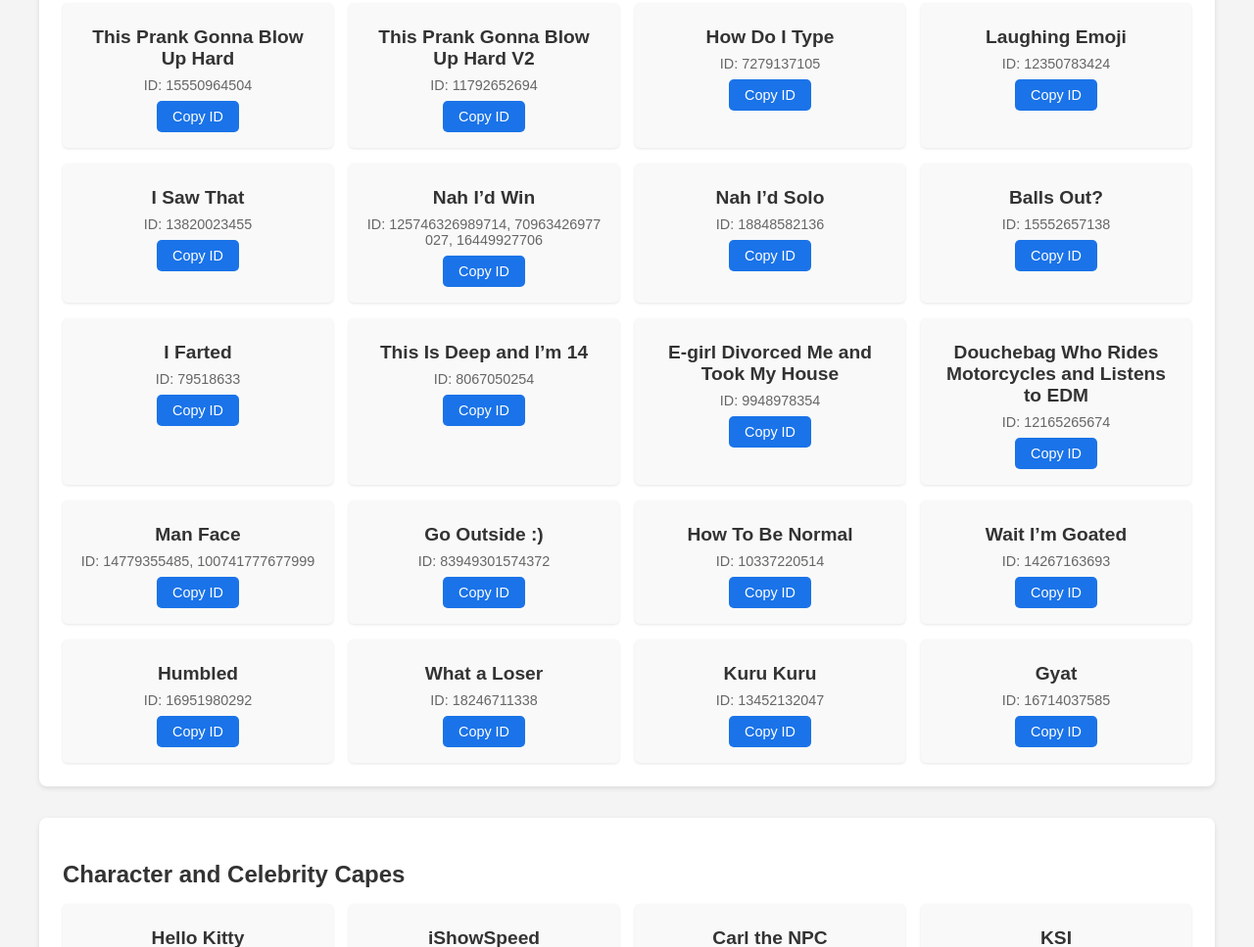
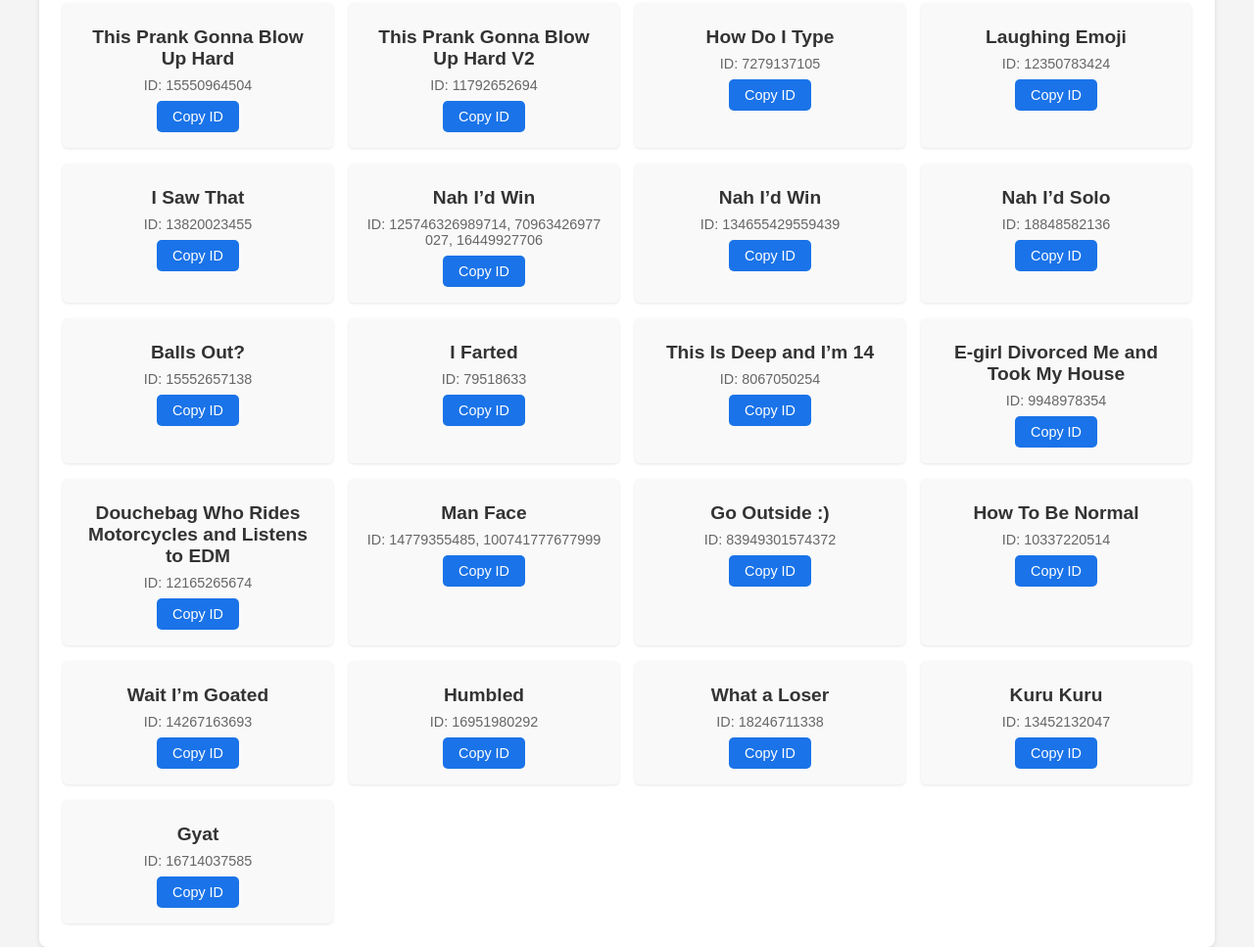
Before and after one commit to ethantheDeveloper220/tsb-cape-collecten, a plain HTML site: page index.html in a window 1280 px wide. Shown: the part 2370-3337 px from the top of the page at 98% size. Drawn offline with Linux system fonts and the light colour scheme.

Commit message:
Update index.html

```diff
--- a/index.html
+++ b/index.html
@@ -255,6 +255,7 @@
                 <div class="cape-card"><h3>Laughing Emoji</h3><p>ID: 12350783424</p><button class="copy-id">Copy ID</button></div>
                 <div class="cape-card"><h3>I Saw That</h3><p>ID: 13820023455</p><button class="copy-id">Copy ID</button></div>
                 <div class="cape-card"><h3>Nah I’d Win</h3><p>ID: 125746326989714, 70963426977027, 16449927706</p><button class="copy-id">Copy ID</button></div>
+                 <div class="cape-card"><h3>Nah I’d Win</h3><p>ID: 134655429559439</p><button class="copy-id">Copy ID</button></div>
                 <div class="cape-card"><h3>Nah I’d Solo</h3><p>ID: 18848582136</p><button class="copy-id">Copy ID</button></div>
                 <div class="cape-card"><h3>Balls Out?</h3><p>ID: 15552657138</p><button class="copy-id">Copy ID</button></div>
                 <div class="cape-card"><h3>I Farted</h3><p>ID: 79518633</p><button class="copy-id">Copy ID</button></div>
```
